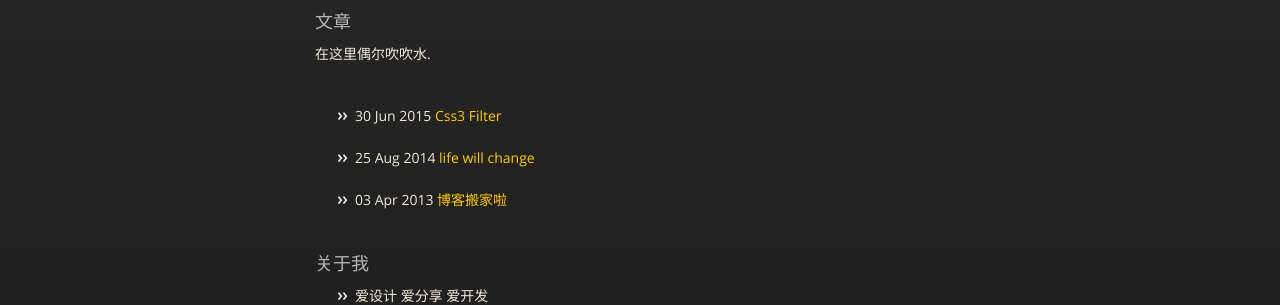
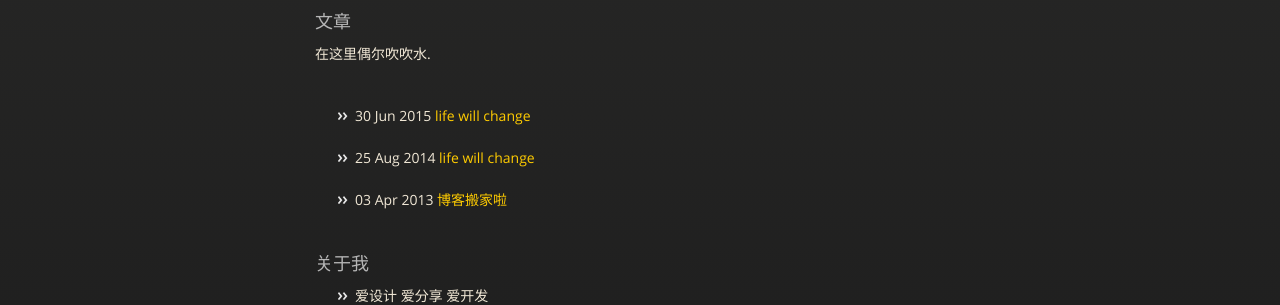
Before and after one commit to bindy/bindy.github.com, a Jekyll site: the page built from index.html, in a window 1280 px wide and 953 px high. Shown: the part 337-642 px from the top of the window. Built offline with Jekyll 4.4.1, drawn with Linux system fonts in a browser that asks for light colours; nearby versions of some CDN libraries.

```diff
--- a/_posts/2015-06-30-css3-filter.md
+++ b/_posts/2015-06-30-css3-filter.md
@@ -1,3 +1,8 @@
+---
+layout: style_mattgraham_post
+title: life will change
+---
+
 # H5新技能：高斯模糊
 
 
```
